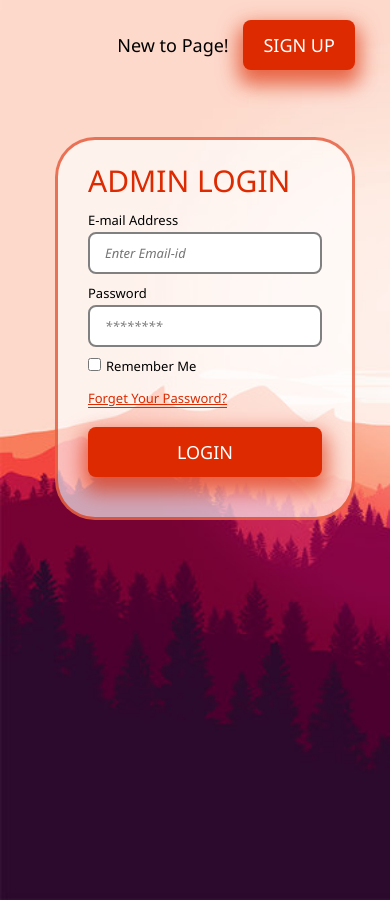
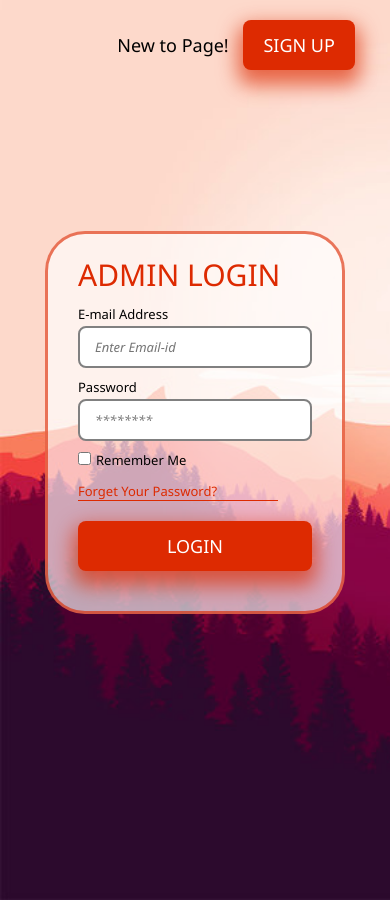
Before and after one commit to Kingkishor99/loginpage, a React (Create React App) app: page / in a window 390 px wide. Built offline with nearby package versions, Linux system fonts and the light colour scheme; no server answers.

Commit message:
eight commit

```diff
--- a/src/App.js
+++ b/src/App.js
@@ -18,7 +18,7 @@ function App() {
             <Router history={history}>
                 <Route exact path="/" component={Loginpage} />
                 <Route exact path="/Home" component={Home} />
-                <Route exact path="/h" component={Changepassword} />
+
 
 
 
--- a/src/component/Changepassword.js
+++ b/src/component/Changepassword.js
@@ -7,7 +7,7 @@ import { fire } from '../firebase'
 import history from '../history'
 
 
-function Changepassword() {
+function Changepassword(props) {
 
     const [errorone, setErrorone] = useState()
     const [errortwo, setErrortwo] = useState()
@@ -31,7 +31,8 @@ function Changepassword() {
                     const auth = getAuth();
                     const user = auth.currentUser;
                     updatePassword(user, pass.current.value)
-                    console.log(user);
+                    props.port("")
+                    history.push("/")
 
                 } catch (err) {
 
@@ -51,8 +52,9 @@ function Changepassword() {
 
     }
     const cancel = () => {
-        // history.push("/")
+        history.push("/")
         setClas("formthree")
+        props.port("")
     }
 
     return ReactDOM.createPortal(
--- a/src/component/Loginpage.js
+++ b/src/component/Loginpage.js
@@ -16,11 +16,12 @@ function Loginpage() {
     const [passerror, setPasserror] = useState()
     const [confirmerror, setConfirmerror] = useState()
     const [checkbox, setCheckbox] = useState(0)
+    const [portal, setPoratl] = useState()
     const email = useRef()
     const password = useRef()
     const re_enter = useRef()
     const us = useRef()
-    const currentUser = useAuth()
+
 
     const loginhandle = async (e) => {
         if (checkbox == 1) {
@@ -176,15 +177,15 @@ function Loginpage() {
 
     }
 
-    const openportal = e => {
-        console.log("heeeee");
-        return <Changepassword />
+    const Openportal = (e) => {
+        setPoratl(<Changepassword port={setPoratl} />)
     }
 
 
 
     return (
         <div className='main-wrapper'>
+            {portal}
 
             <div className='signin'>
                 New to Page!  <button onClick={e => formchange(e)} className='signinbutton'>SIGN UP</button>
@@ -228,7 +229,7 @@ function Loginpage() {
                 {(a !== 1) ?
                     <div className='extracontent'>
                         <span > <input type="checkbox" className='checkbox' onClick={setcookie} />Remember Me</span>
-                        <span > <Link to="/h" id='link'>Forget Your Password?</Link> </span>
+                        <span > <div onClick={e => Openportal(e)} id='link'>Forget Your Password?</div> </span>
                     </div> : ("")
                 }
 
--- a/src/style.css
+++ b/src/style.css
@@ -234,6 +234,18 @@ body {
         height: 50px;
     }
 
+    .main-wrapper {
+        display: flex;
+        flex-direction: column;
+        justify-content: center;
+        align-items: center;
+    }
+
+    .main-wrapper {
+        height: 100vh;
+        width: 100vw;
+    }
+
     .title {
 
         font-size: 30px;
@@ -245,8 +257,11 @@ body {
     }
 
     .form {
-        right: 35px;
-        top: 120px;
+        display: inline-block;
+        position: relative;
+        top: 0;
+        right: 0;
+        margin: 0;
         transition: top 0.5s ease-in-out;
     }
 
```
